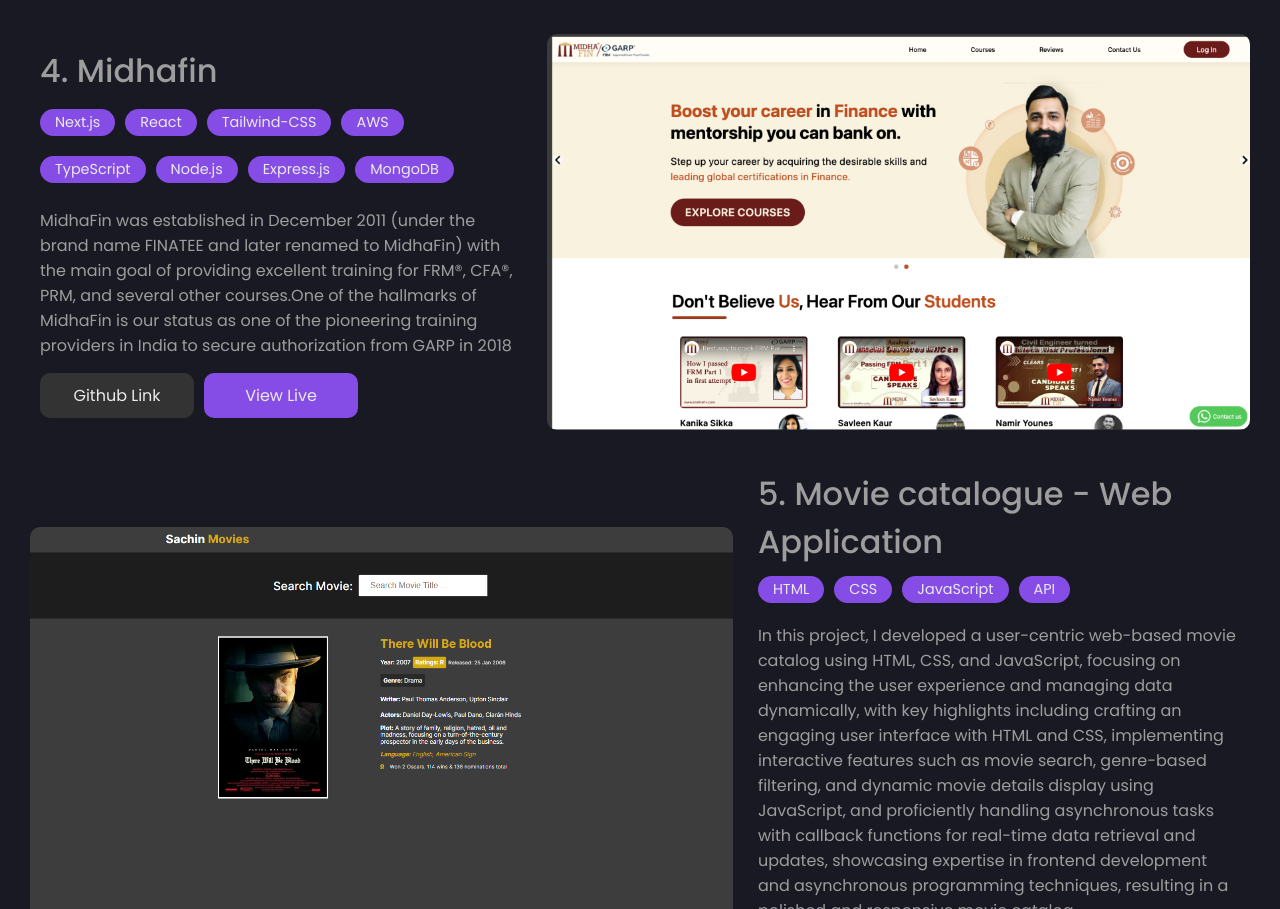
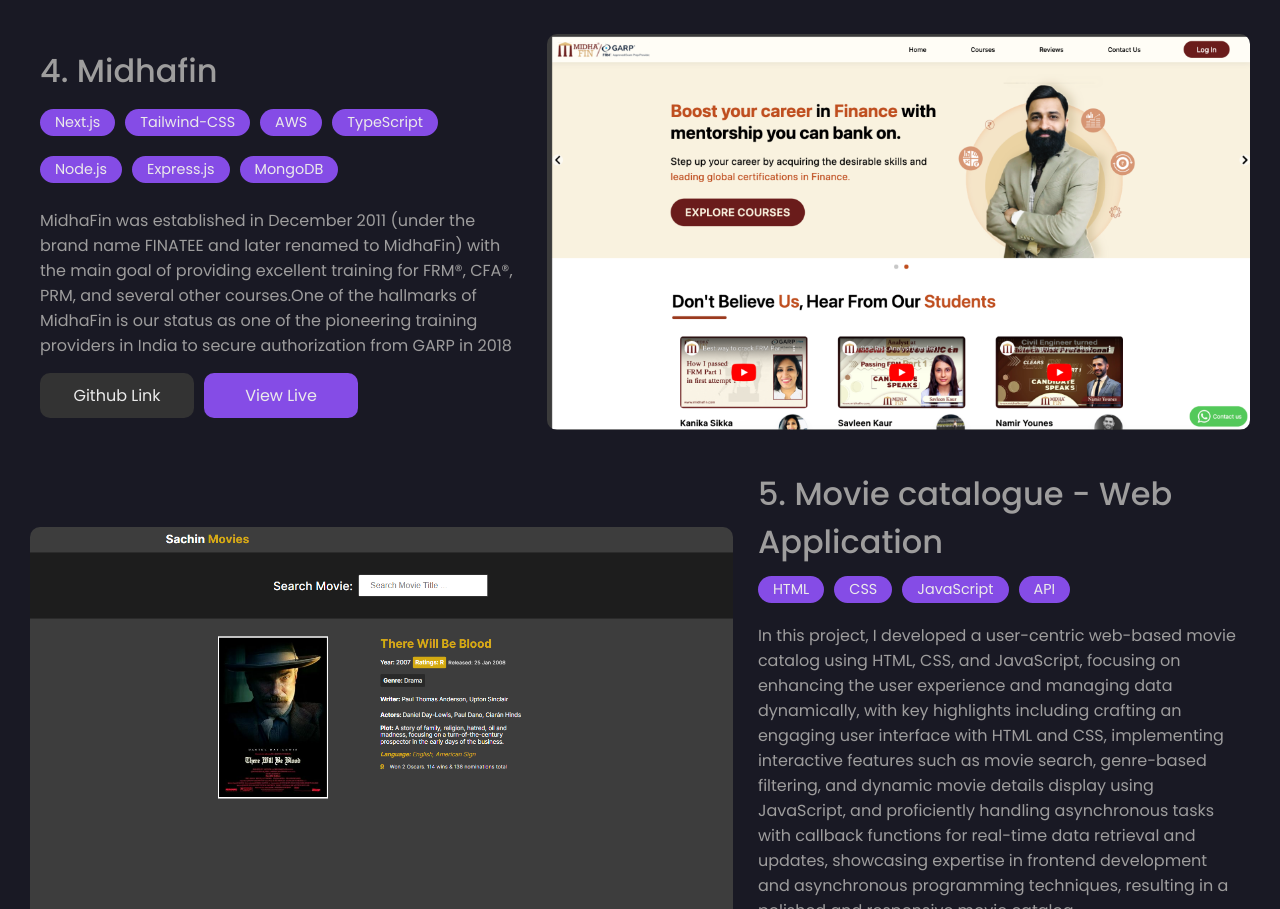
Before and after one commit to SachinSemwal007/portfolio, a React (Vite) app: page / in a window 1280 px wide. Shown: the part 5581-6490 px from the top of the page. Built offline with nearby package versions, Linux system fonts and the light colour scheme.

Commit message:
Updated Infp

```diff
--- a/src/components/Projects/Projects.jsx
+++ b/src/components/Projects/Projects.jsx
@@ -39,7 +39,7 @@
     {
         img: Midhafin,
         projectTitle: "Midhafin",
-        techStack: ["Next.js", "React", "Tailwind-CSS", "AWS", "TypeScript", "Node.js", "Express.js", "MongoDB"],
+        techStack: ["Next.js", "Tailwind-CSS", "AWS", "TypeScript", "Node.js", "Express.js", "MongoDB"],
         description: "MidhaFin was established in December 2011 (under the brand name FINATEE and later renamed to MidhaFin) with the main goal of providing excellent training for FRM®, CFA®, PRM, and several other courses.One of the hallmarks of MidhaFin is our status as one of the pioneering training providers in India to secure authorization from GARP in 2018",
         githubLink: "https://github.com/midhadomains/frm_midhafin_nextjs",
         appLink: "https://www.midhafin.com/",
```
